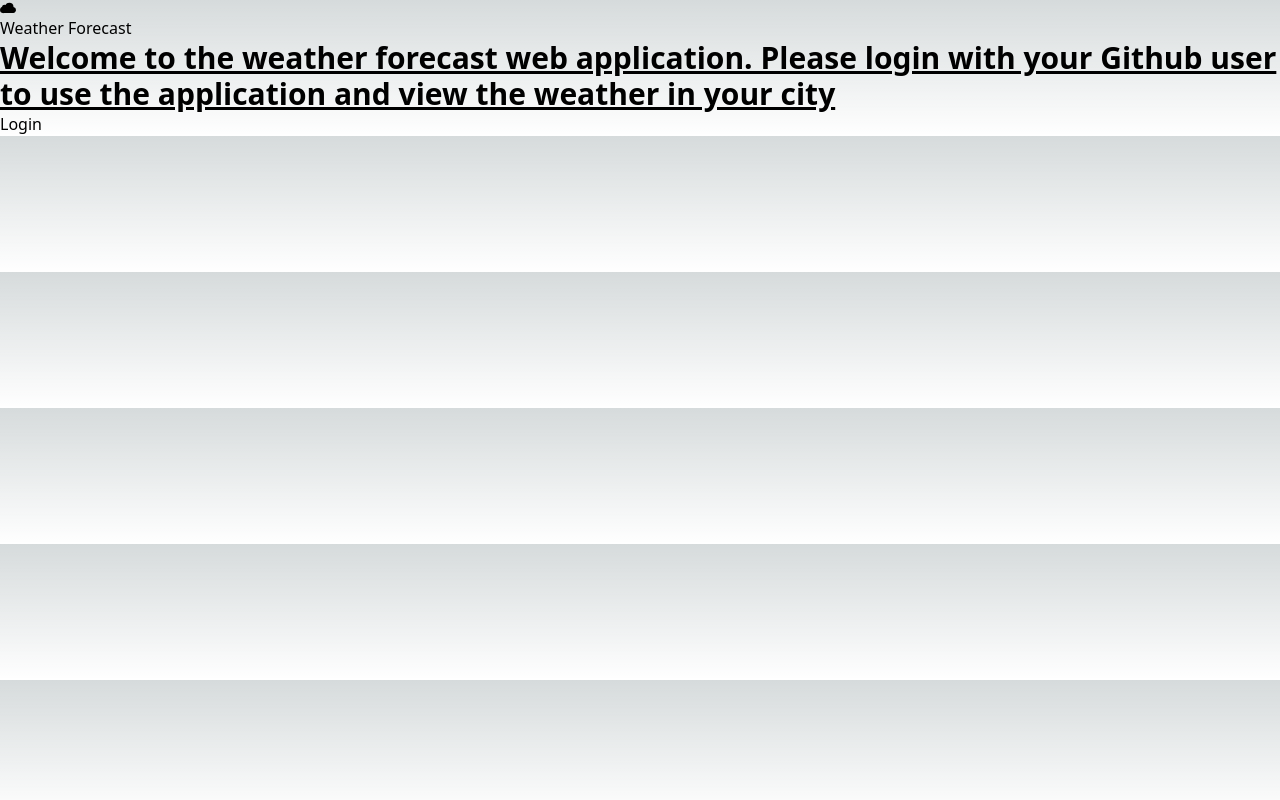
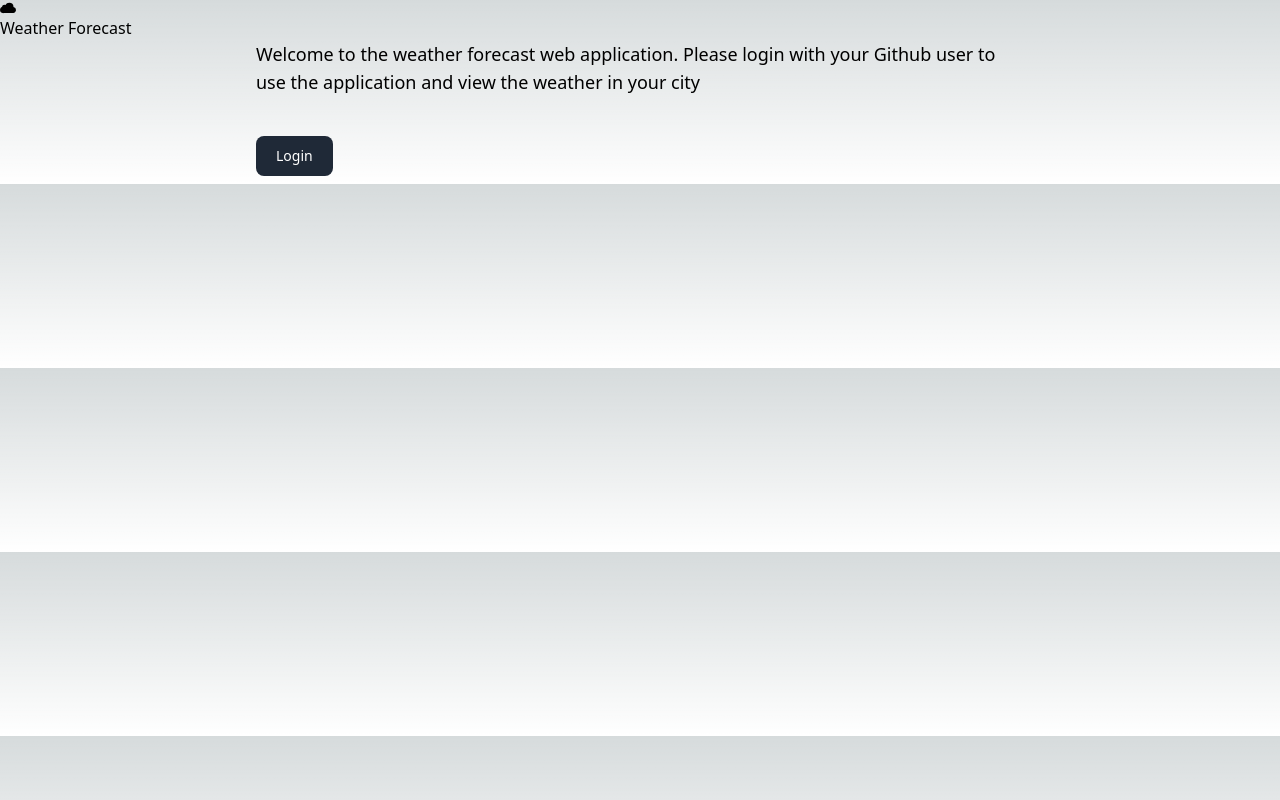
Before and after one commit to lemuellloren/react-weather-forecast, a Next.js app: page / in a window 1280 px wide. Built offline with nearby package versions, Linux system fonts and the light colour scheme; no server answers.

Commit message:
Style login component

```diff
--- a/components/Login.jsx
+++ b/components/Login.jsx
@@ -1,11 +1,11 @@
 const Login = ({ signIn }) => {
     return (
         <div>
-            <p className="text-3xl font-bold underline">
+            <p className="text-lg mb-10">
                 Welcome to the weather forecast web application. Please login with your
                 Github user to use the application and view the weather in your city
             </p>
-            <button onClick={() => signIn()}>Login</button>
+            <button className="text-white bg-gray-800 hover:bg-gray-900 focus:outline-none focus:ring-4 focus:ring-gray-300 font-medium rounded-lg text-sm px-5 py-2.5 mr-2 mb-2 dark:bg-gray-800 dark:hover:bg-gray-700 dark:focus:ring-gray-700 dark:border-gray-700" onClick={() => signIn()}>Login</button>
         </div>
     )
 }
--- a/components/layout.js
+++ b/components/layout.js
@@ -4,7 +4,7 @@
     return (
         <>
             <NavBar />
-            <main>
+            <main className="container max-w-3xl mx-auto">
                 {children}
             </main>
         </>
```
